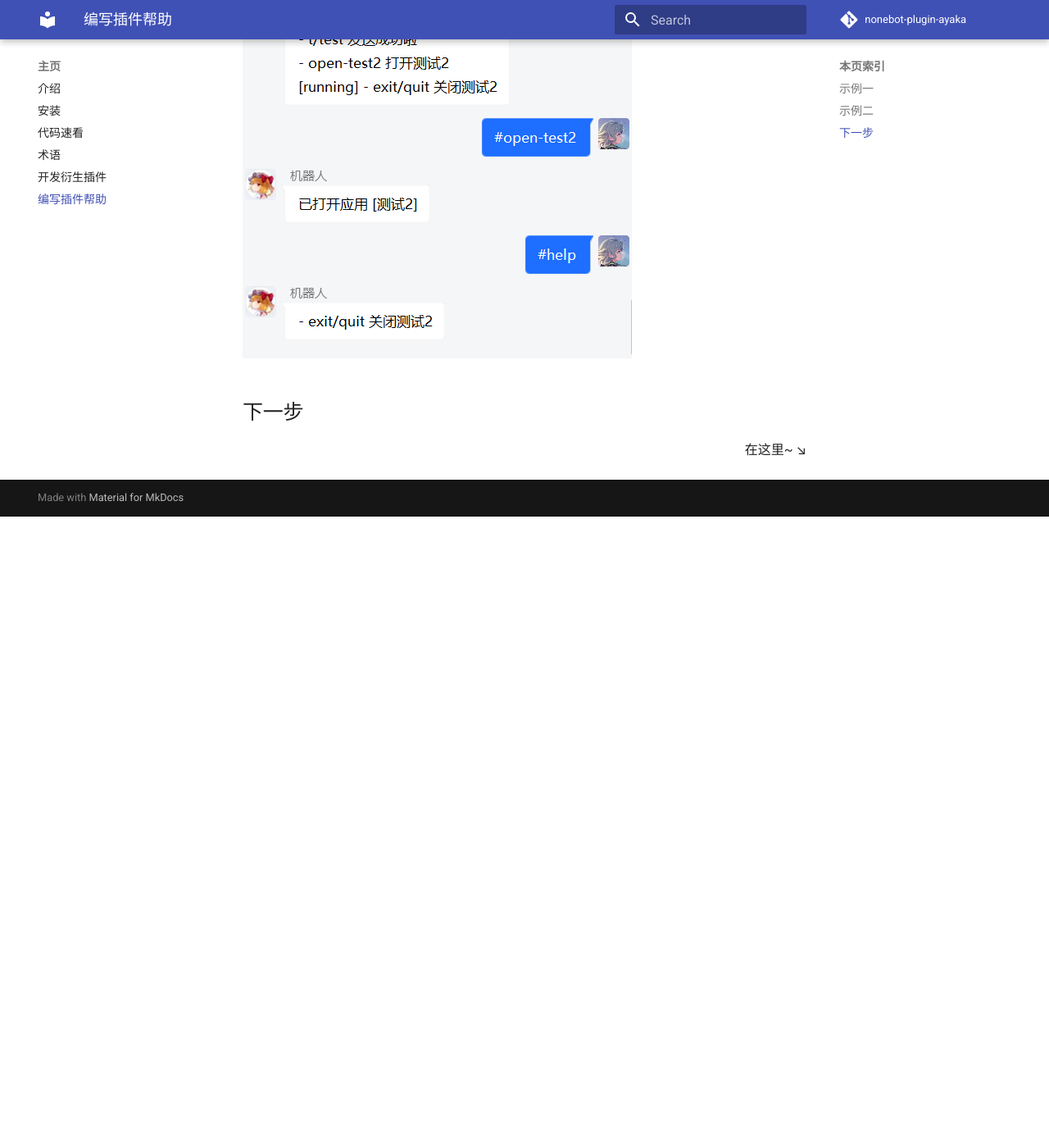
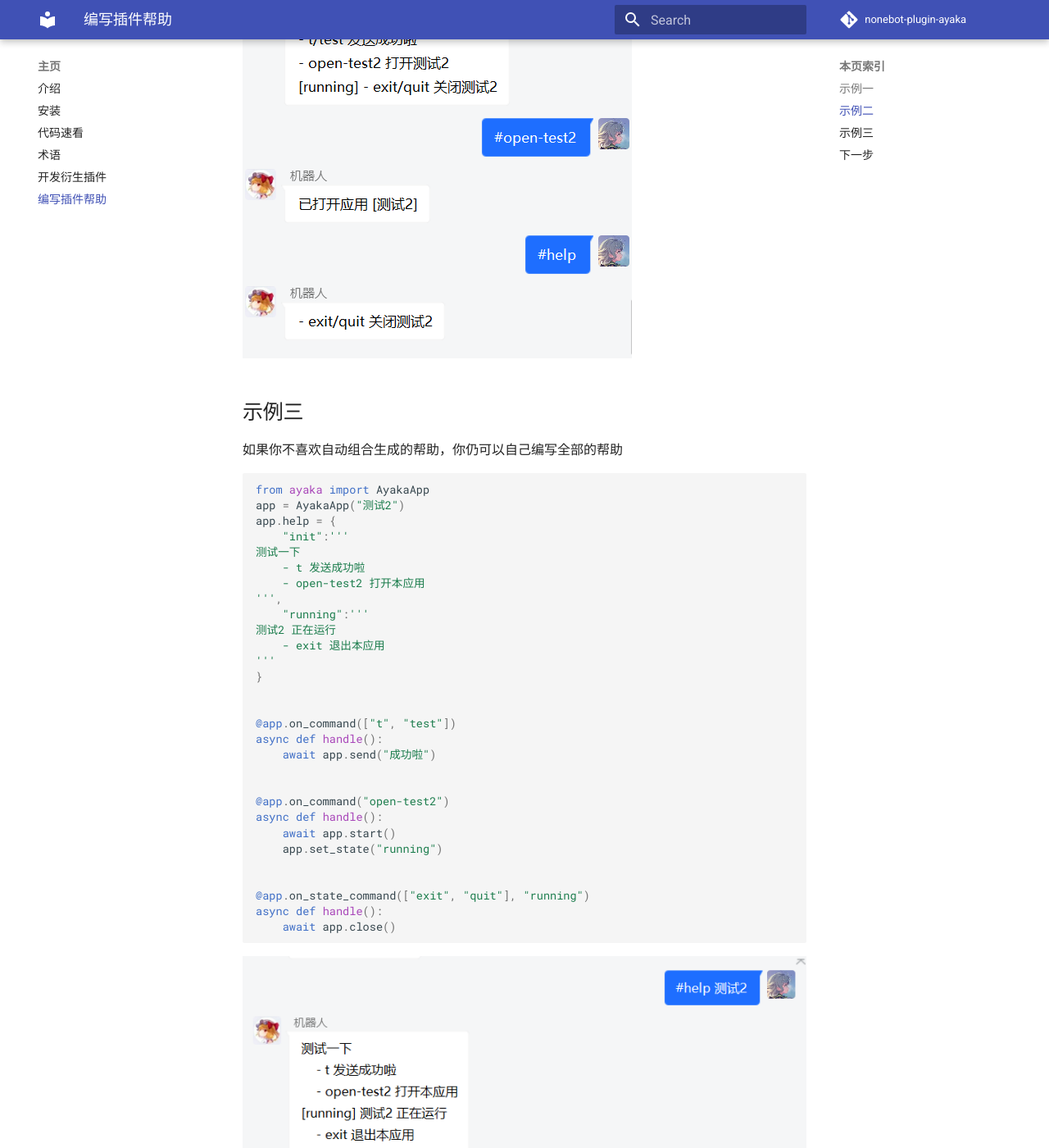
Before and after one commit to bridgeL/ayaka_doc, an MkDocs documentation site: the page built from docs/help.md, in a window 1280 px wide and 1400 px high, scrolled down 1294 px. Shown: the whole window at 82% size. Built offline with MkDocs 1.6.1 and Material for MkDocs 9.7.7, drawn with Linux system fonts in a browser that asks for light colours; comment, search, counter and statistics services are not loaded; before the commit the page ends 1924 px from its top, so only the background shows below that.

Commit message:
更好的表达

````diff
--- a/docs/help.md
+++ b/docs/help.md
@@ -42,6 +42,44 @@ async def handle():
 ```
 <img src="../3.png">
 
+## 示例三
+
+如果你不喜欢自动组合生成的帮助，你仍可以自己编写全部的帮助
+
+``` py
+from ayaka import AyakaApp
+app = AyakaApp("测试2")
+app.help = {
+    "init":'''
+测试一下
+    - t 发送成功啦
+    - open-test2 打开本应用
+''',
+    "running":'''
+测试2 正在运行
+    - exit 退出本应用
+'''
+}
+
+
+@app.on_command(["t", "test"])
+async def handle():
+    await app.send("成功啦")
+
+
+@app.on_command("open-test2")
+async def handle():
+    await app.start()
+    app.set_state("running")
+
+
+@app.on_state_command(["exit", "quit"], "running")
+async def handle():
+    await app.close()
+```
+
+<img src="../4.png">
+
 ## 下一步
 
 <div align="right">
````
Also changed, not shown: docs/4.png (added).
